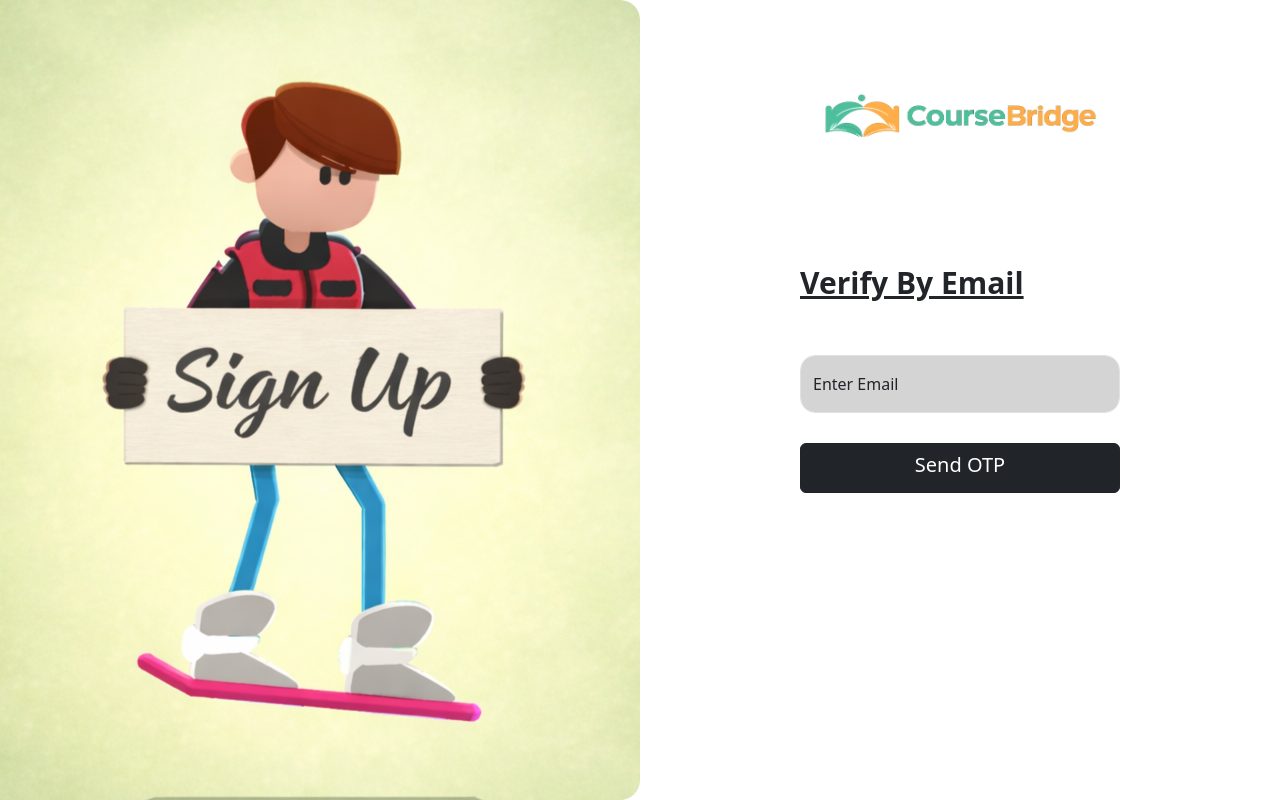
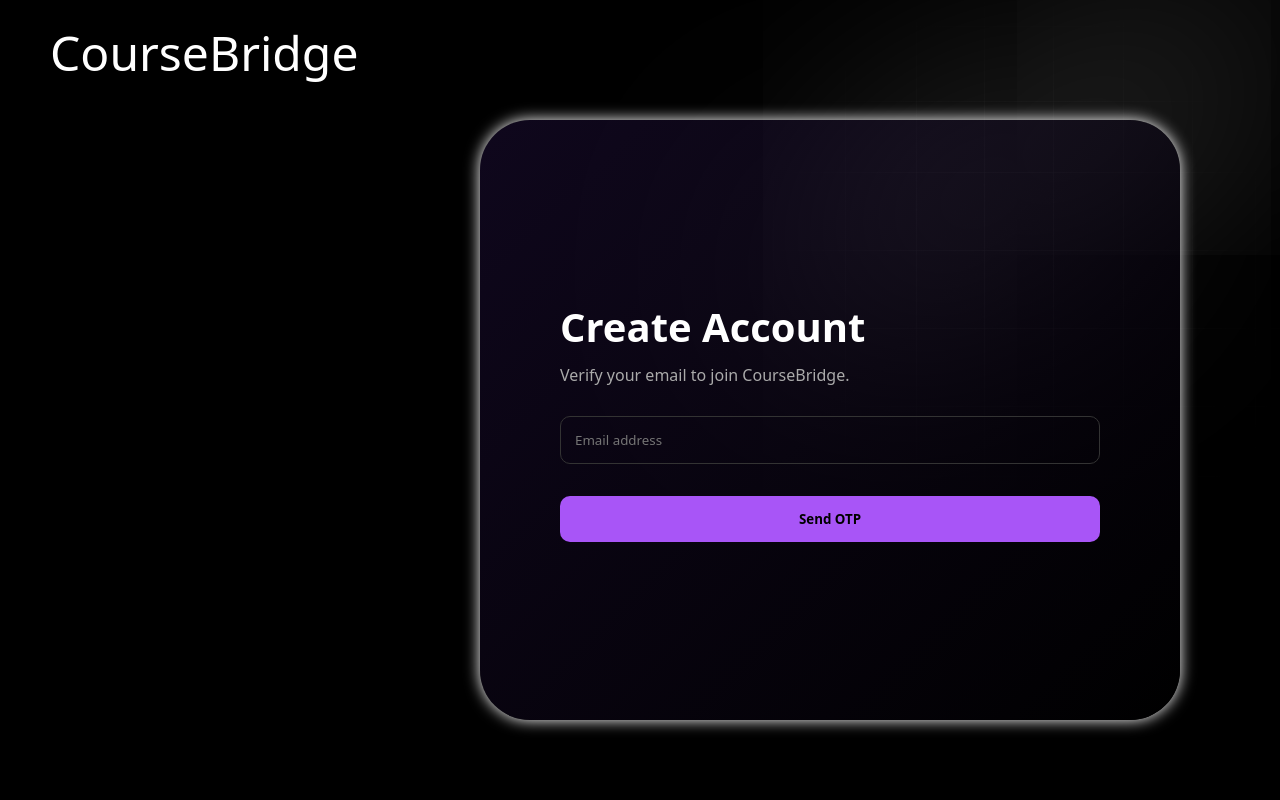
Before and after one commit to Patel-ved31/CourseBridge, a Flask app: page /signUp in a window 1280 px wide. Run offline with Flask 3, Linux system fonts and the light colour scheme; some libraries are stand-ins or nearby versions.

Commit message:
Enhance sign-up flow with improved styling and functionality; update HTML structure and CSS for better user experience

```diff
--- a/static/css/signUp.css
+++ b/static/css/signUp.css
@@ -1,78 +1,170 @@
 * {
+  margin: 0;
   padding: 0;
+  box-sizing: border-box;
+  font-family: system-ui, -apple-system, BlinkMacSystemFont, 'Segoe UI', Roboto, Oxygen, Ubuntu, Cantarell, 'Open Sans', 'Helvetica Neue', sans-serif;
+}
+
+.img-gradient{
+    position: absolute;
+    top: 0;
+    right: 0;
+    opacity: 0.5;
+    z-index: -1;
+}
+.layer-blur{
+    height: 0;
+    width: 30rem;
+    position: absolute;
+    top: 20%;
+    right: 0;
+    box-shadow: 0 0 700px 15px white;
+    rotate: -30deg;
+    z-index: -1;
+}
+
+body {
+  height: 100vh;
+  background: #000;
+  color: #fff;
+  overflow: hidden;
+}
+
+header{
+    position: absolute;
+    top: 20px;
+    left: 50px;
+}
+header h1{
     margin: 0;
-  box-sizing: border-box;
+    font-size: 3rem;
+    font-weight: 300;
 }
-body {
-  width: 100%;
+
+.auth-container {
+  display: flex;
   height: 100vh;
+}
+
+/* LEFT */
+.auth-left {
+  flex: 1;
   display: flex;
+  align-items: center;
+  justify-content: center;
 }
-.img-box {
-  width: 50%;
-  height: 100%;
-  background-image: url("sign-up-page-img.png");
-  background-repeat: no-repeat;
-  background-position-x: 50%;
-  background-position-y: 30%;
-  border-radius: 0px 20px 20px 0px;
+
+.placeholder-3d {
+  width: 70%;
+  height: 70%;
+  border-radius: 20px;
+  border: 1px solid #7c3aed;
+  display: flex;
+  align-items: center;
+  justify-content: center;
+  color: #a855f7;
 }
-.main-container{
-    width: 50%;
-    overflow: hidden;
+
+/* RIGHT */
+.auth-right {
+  flex: 1;
+  padding: 80px;
   display: flex;
   flex-direction: column;
-    align-items: center;
-    gap: 0px;
+  justify-content: center;
+  position: absolute;
+  top: 15%;
+  right: 100px;
+  border-radius: 50px;
+  width: 700px;
+  height: 600px;
+  box-shadow: 0 0 15px white;
+  background: linear-gradient(
+    135deg,
+    rgba(124,58,237,0.12),
+    rgba(0,0,0,1)
+  );
+
 }
-.logo{
-    width: 45%;
-    height: 30%;
-    background-image: url("main-logo.png");
-    background-position: center;
-    background-size: cover;
+
+h1 {
+  font-size: 40px;
   margin-bottom: 10px;
 }
-.just-text{
-    font-size: 30px;
-    font-weight: bolder;
-    text-decoration: underline;
-    margin-bottom: 50px;
-    margin-top: 10px;
+
+.sub-text {
+  color: #aaa;
+  margin-bottom: 30px;
 }
 
-.detail-form{
-    width: 50%;
-    display: none;
-}
-.email-varify{
-    width: 50%;
-}
-.otp-btn{
-    height: 50px;
-    font-size: 20px;
+input {
+  width: 100%;
+  padding: 14px;
+  margin-bottom: 12px;
+  background: transparent;
+  border: 1px solid #333;
+  border-radius: 10px;
+  color: #fff;
 }
 
-.otp-box{
-    display: none;
-    width: 50%;
+input:focus {
+  outline: none;
+  border-color: #a855f7;
 }
 
-.user-field,.pass-field,.email-field,.otp-varify-field{
-    background-color: #D4D4D4;
-    color: #5e5d5d;
+button {
+  width: 100%;
+  padding: 14px;
+  margin-top: 10px;
+  background: #a855f7;
+  color: #000;
+  font-weight: bold;
+  border: none;
+  border-radius: 10px;
+  cursor: pointer;
+}
 
+button:hover {
+  background: #9333ea;
 }
-.user-field{
-    border-radius: 15px 15px 0px 0px;
+
+#resendBtn {
+  background: transparent;
+  color: #a855f7;
+  border: 1px solid #a855f7;
 }
-.pass-field{
-    border-radius: 0px;
+
+.role-box {
+  display: flex;
+  gap: 20px;
+  margin: 10px 0;
 }
-.email-field , .otp-varify-field{
-    border-radius: 15px;
-    margin-bottom: 30px;
+
+.role-box label {
+  color: #ccc;
 }
-.submit-btn{
-    height: 50px;
+
+.Error,
+.UserNameError,
+.PasswordError,
+.RoleError {
+  color: #f87171;
+  font-size: 13px;
+  margin-bottom: 10px;
 }
+
+.switch {
+  margin-top: 20px;
+  font-size: 14px;
+}
+
+.switch a {
+  color: #a855f7;
+  text-decoration: none;
+}
+.design-3d{
+    position: absolute;
+    left: -400px;
+    bottom: -50px;
+    z-index: -1;
+}
--- a/static/js/signUp.js
+++ b/static/js/signUp.js
@@ -1,6 +1,151 @@
+// let timer = null;
+// let timeLeft = 30;
+
+// function startTimer() {
+//   if (timer) clearInterval(timer);
+//   timeLeft = 30;
+
+//   const timerText = document.getElementById("timerText");
+//   const resendBtn = document.getElementById("resendBtn");
+
+//   resendBtn.disabled = true;
+//   timerText.innerText = `Resend OTP in ${timeLeft}s`;
+
+//   timer = setInterval(() => {
+//     timeLeft--;
+//     timerText.innerText = `Resend OTP in ${timeLeft}s`;
+
+//     if (timeLeft <= 0) {
+//       clearInterval(timer);
+//       timer = null;
+//       timerText.innerText = "You can resend OTP now";
+//       resendBtn.disabled = false;
+//     }
+//   }, 1000);
+// }
+
+// function sendOTP() {
+//   const email = document.getElementById("floatingEmail").value;
+//   fetch("/check-email", {
+//     method: "POST",
+//     headers: { "Content-Type": "application/json" },
+//     body: JSON.stringify({ email }),
+//   })
+//     .then((res) => res.json())
+//     .then((data) => {
+//       if (data.success) {
+//         fetch("/send-otp", {
+//           method: "POST",
+//           headers: { "Content-Type": "application/json" },
+//           body: JSON.stringify({ email }),
+//         })
+//           .then((res) => res.json())
+//           .then(() => {
+//             document.querySelector(".email-varify").style.display = "none";
+//             document.querySelector(".otp-box").style.display = "block";
+//             startTimer();
+//           });
+//       } else {
+//         document.querySelector(".Error").innerText = "this email already exist";
+//       }
+//     });
+// }
+
+// function verifyOTP() {
+//   const otp = document.getElementById("floating-opt-varify").value;
+
+//   fetch("/verify-otp", {
+//     method: "POST",
+//     headers: { "Content-Type": "application/json" },
+//     body: JSON.stringify({ otp }),
+//   })
+//     .then((res) => res.json())
+//     .then((data) => {
+//       if (data.message === "true") {
+//         document.getElementById("hiddenEmail").value =
+//           document.getElementById("floatingEmail").value;
+
+//         document.querySelector(".otp-box").style.display = "none";
+//         document.querySelector(".detail-form").style.display = "block";
+//       } else {
+//         alert("Invalid OTP");
+//       }
+//     });
+// }
+
+// function resendOTP() {
+//   sendOTP();
+// }
+
+// function isValidUsername(name) {
+//   for (let i = 0; i < name.length; i++) {
+//     let ch = name[i];
+
+//     if (
+// //      !(
+//         (ch >= "A" && ch <= "Z") ||
+//         (ch >= "a" && ch <= "z") ||
+//         (ch >= "0" && ch <= "9")
+//       )
+//     ) {
+//       return false;
+//     }
+//   }
+//   return true;
+// }
+
+// function submitForm(event) {
+//   event.preventDefault(); // stop normal form submit
+
+//   let nameInput = document.getElementById("floatingUsername");
+//   let passInput = document.getElementById("floatingPassword");
+//   let emailInput = document.getElementById("hiddenEmail");
+//   let roleInput = document.querySelector('input[name="radioDefault"]:checked');
+
+//   let name = nameInput.value.trim();
+//   let password = passInput.value.trim();
+//   let email = emailInput.value;
+//   let role = roleInput.value;
+
+//   // clear old errors
+//   document.querySelector(".UserNameError").innerText = "";
+//   document.querySelector(".PasswordError").innerText = "";
+
+//   // username validation
+//   if (!isValidUsername(name)) {
+//     document.querySelector(".UserNameError").innerText =
+//       "Username must contain only A-Z, a-z, 0-9";
+//     return;
+//   }
+
+//   // password validation
+//   if (password.length < 4) {
+//     document.querySelector(".PasswordError").innerText =
+//       "Password must be at least 4 characters";
+//     return;
+//   }
+
+//   // ✅ SEND DATA TO FLASK
+//   fetch("/register", {
+//     method: "POST",
+//     headers: { "Content-Type": "application/json" },
+//     body: JSON.stringify({
+//       username: name,
+//       password: password,
+//       email: email,
+//       role: role,
+//     }),
+//   })
+//     .then((res) => res.json())
+//     .then((data) => {
+//       alert(data.message);
+//     });
+// }
+
 let timer = null;
 let timeLeft = 30;
 
+/* ---------------- TIMER ---------------- */
 function startTimer() {
   if (timer) clearInterval(timer);
   timeLeft = 30;
@@ -24,7 +169,45 @@ function startTimer() {
   }, 1000);
 }
 
+/* ---------------- SEND OTP ---------------- */
 function sendOTP() {
+  // const email = document.getElementById("floatingEmail").value.trim();
+  // const errorBox = document.querySelector(".Error");
+
+  // errorBox.innerText = "";
+
+  // if (email.length === 0) {
+  //   errorBox.innerText = "Please enter your email";
+  //   return;
+  // }
+
+  // fetch("/check-email", {
+  //   method: "POST",
+  //   headers: { "Content-Type": "application/json" },
+  //   body: JSON.stringify({ email })
+  // })
+  // .then(res => res.json())
+  // .then(data => {
+  //   if (!data.success) {
+  //     errorBox.innerText = "This email already exists";
+  //     return;
+  //   }
+
+  //   return fetch("/send-otp", {
+  //     method: "POST",
+  //     headers: { "Content-Type": "application/json" },
+  //     body: JSON.stringify({ email })
+  //   });
+  // })
+  // .then(res => {
+  //   if (!res) return;
+  //   return res.json();
+  // })
+  // .then(() => {
+  //   document.querySelector(".email-varify").style.display = "none";
+  //   document.querySelector(".otp-box").style.display = "block";
+  //   startTimer();
+  // });
     const email = document.getElementById("floatingEmail").value;
   fetch("/check-email", {
     method: "POST",
@@ -51,16 +234,17 @@ function sendOTP() {
     });
 }
 
+/* ---------------- VERIFY OTP ---------------- */
 function verifyOTP() {
-  const otp = document.getElementById("floating-opt-varify").value;
+  const otp = document.getElementById("floating-opt-varify").value.trim();
 
   fetch("/verify-otp", {
     method: "POST",
     headers: { "Content-Type": "application/json" },
-    body: JSON.stringify({ otp }),
+    body: JSON.stringify({ otp })
   })
-    .then((res) => res.json())
-    .then((data) => {
+  .then(res => res.json())
+  .then(data => {
     if (data.message === "true") {
       document.getElementById("hiddenEmail").value =
         document.getElementById("floatingEmail").value;
@@ -73,14 +257,14 @@ function verifyOTP() {
   });
 }
 
+/* ---------------- RESEND OTP ---------------- */
 function resendOTP() {
   sendOTP();
 }
 
+/* ---------------- USERNAME CHECK ---------------- */
 function isValidUsername(name) {
-  for (let i = 0; i < name.length; i++) {
-    let ch = name[i];
-
+  for (let ch of name) {
     if (
       !(
         (ch >= "A" && ch <= "Z") ||
@@ -94,38 +278,43 @@ function isValidUsername(name) {
   return true;
 }
 
+/* ---------------- FINAL SUBMIT ---------------- */
 function submitForm(event) {
-  event.preventDefault(); // stop normal form submit
+  event.preventDefault();
 
-  let nameInput = document.getElementById("floatingUsername");
-  let passInput = document.getElementById("floatingPassword");
-  let emailInput = document.getElementById("hiddenEmail");
-  let roleInput = document.querySelector('input[name="radioDefault"]:checked');
+  const name = document.getElementById("floatingUsername").value.trim();
+  const password = document.getElementById("floatingPassword").value.trim();
+  const email = document.getElementById("hiddenEmail").value;
+  const roleInput = document.querySelector('input[name="radioDefault"]:checked');
 
-  let name = nameInput.value.trim();
-  let password = passInput.value.trim();
-  let email = emailInput.value;
-  let role = roleInput.value;
-
-  // clear old errors
   document.querySelector(".UserNameError").innerText = "";
   document.querySelector(".PasswordError").innerText = "";
+  document.querySelector(".RoleError").innerText = "";
 
-  // username validation
-  if (!isValidUsername(name)) {
+  if (name.length === 0) {
     document.querySelector(".UserNameError").innerText =
-      "Username must contain only A-Z, a-z, 0-9";
+      "Username cannot be empty";
     return;
   }
 
-  // password validation
+  if (!isValidUsername(name)) {
+    document.querySelector(".UserNameError").innerText =
+      "Only A-Z, a-z and 0-9 allowed";
+    return;
+  }
+
   if (password.length < 4) {
     document.querySelector(".PasswordError").innerText =
       "Password must be at least 4 characters";
     return;
   }
 
-  // ✅ SEND DATA TO FLASK
+  if (!roleInput) {
+    document.querySelector(".RoleError").innerText =
+      "Please select Learner or Creator";
+    return;
+  }
+
   fetch("/register", {
     method: "POST",
     headers: { "Content-Type": "application/json" },
@@ -133,11 +322,13 @@ function submitForm(event) {
       username: name,
       password: password,
       email: email,
-      role: role,
-    }),
+      role: roleInput.value
     })
-    .then((res) => res.json())
-    .then((data) => {
+  })
+  .then(res => res.json())
+  .then(data => {
     alert(data.message);
+    // optional redirect
+    // window.location.href = "/login";
   });
 }
--- a/templates/index.html
+++ b/templates/index.html
@@ -56,7 +56,7 @@
                 <a href="#">Contect</a>
             </nav>
 
-            <a class="btn-signUp" href="signUp.html">SIGN UP</a>
+            <a class="btn-signUp" href="{{ url_for('signUp') }}">SIGN UP</a>
         </header>
         <main>
             <div class="content">
--- a/templates/signUp.html
+++ b/templates/signUp.html
@@ -1,4 +1,4 @@
-<!DOCTYPE html>
+<!-- <!DOCTYPE html>
 <html lang="en">
   <head>
     <meta charset="UTF-8" />
@@ -98,4 +98,87 @@
 
     <script src="{{ url_for('static', filename='js/signUp.js') }}"></script>
   </body>
+</html> -->
+<!DOCTYPE html>
+<html lang="en">
+<head>
+  <meta charset="UTF-8">
+  <title>Sign Up | CourseBridge</title>
+  <!-- <link rel="stylesheet" href="signUp.css"> -->
+  <link rel="stylesheet" href="{{ url_for('static', filename='css/signUp.css') }}" />
+
+</head>
+<body>
+    <img class="img-gradient" src="gradient.png" alt="...">
+    <div class="layer-blur"></div>
+
+
+    <div class="auth-container">
+
+    <header>
+        <h1 class="logo-text">
+            CourseBridge
+        </h1>
+    </header>
+
+  <!-- LEFT : 3D ANIMATION -->
+    <spline-viewer class="design-3d" url="https://prod.spline.design/PvdCRAnsIjNFoGHY/scene.splinecode"></spline-viewer>
+
+  <!-- RIGHT : SIGNUP FLOW -->
+  <div class="auth-right">
+
+    <h1>Create Account</h1>
+    <p class="sub-text">Verify your email to join CourseBridge.</p>
+
+    <!-- STEP 1 : EMAIL VERIFY -->
+    <div class="email-varify">
+      <input type="email" id="floatingEmail" placeholder="Email address">
+      <p class="Error"></p>
+      <button type="button" onclick="sendOTP()">Send OTP</button>
+    </div>
+
+    <!-- STEP 2 : OTP VERIFY -->
+    <div class="otp-box" style="display:none;">
+      <input type="text" id="floating-opt-varify" placeholder="Enter OTP">
+      <button type="button" onclick="verifyOTP()">Verify OTP</button>
+
+      <p id="timerText">Resend OTP in 30s</p>
+      <button id="resendBtn" onclick="resendOTP()" disabled>Resend OTP</button>
+    </div>
+
+    <!-- STEP 3 : USER DETAILS -->
+    <form class="detail-form" style="display:none;" onsubmit="submitForm(event)">
+      <input type="hidden" id="hiddenEmail">
+
+      <input type="text" id="floatingUsername" placeholder="Username">
+      <p class="UserNameError"></p>
+
+      <input type="password" id="floatingPassword" placeholder="Password">
+      <p class="PasswordError"></p>
+
+      <div class="role-box">
+        <label>
+          <input type="radio" name="radioDefault" value="Learner"> Learner
+        </label>
+        <label>
+          <input type="radio" name="radioDefault" value="Creator"> Creator
+        </label>
+      </div>
+      <p class="RoleError"></p>
+
+      <button type="submit">Create Account</button>
+
+      <p class="switch">
+        Already have an account? <a href="/login">Login</a>
+      </p>
+    </form>
+
+  </div>
+</div>
+
+<!-- <script src="signUp.js"></script> -->
+<script type="module" src="https://unpkg.com/@splinetool/viewer@1.12.28/build/spline-viewer.js"></script>
+
+<script src="{{ url_for('static', filename='js/signUp.js') }}"></script>
+</body>
 </html>
```
Also changed, not shown: CourseBridge.db. Lines whose indentation alone changed are shown as unchanged.
